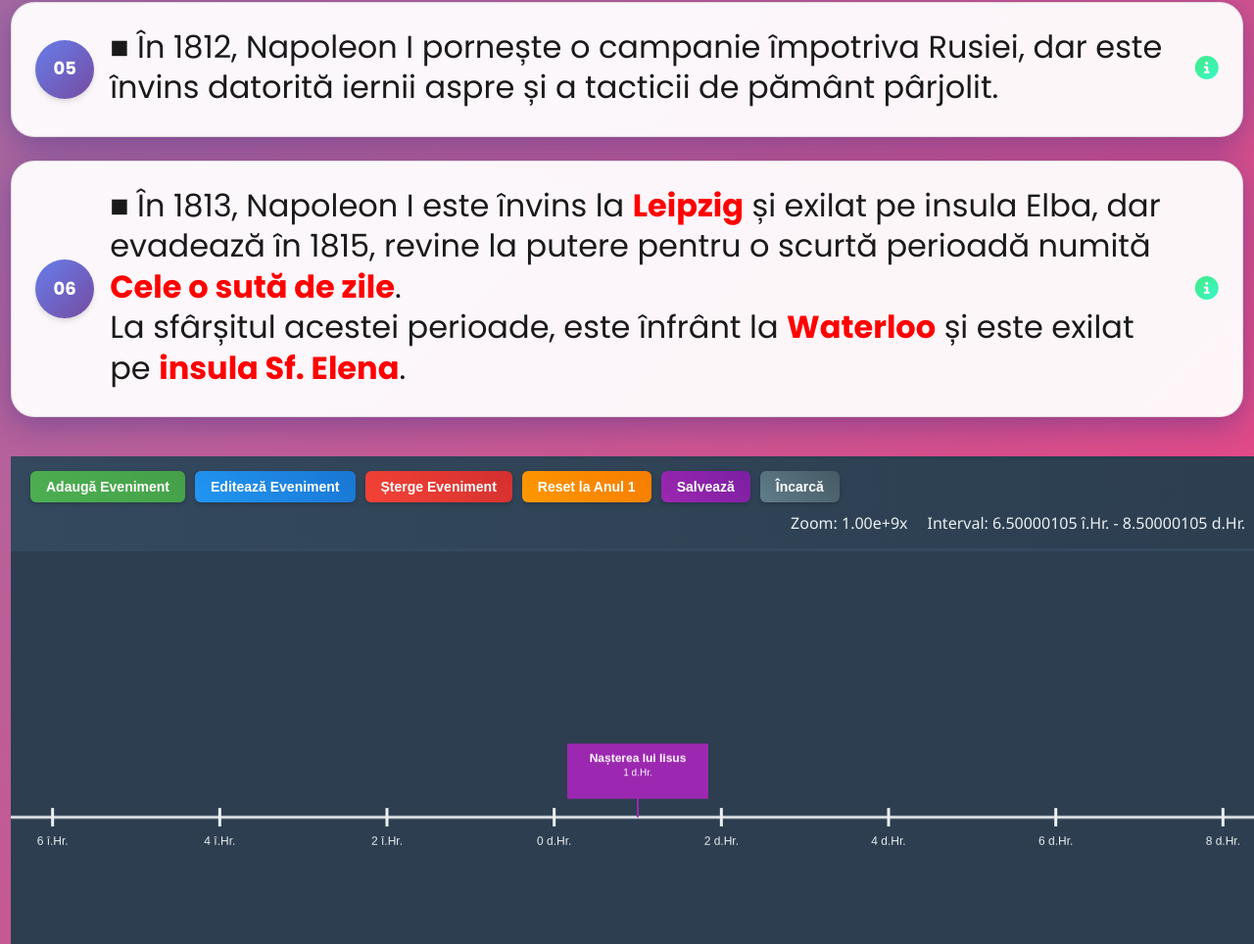
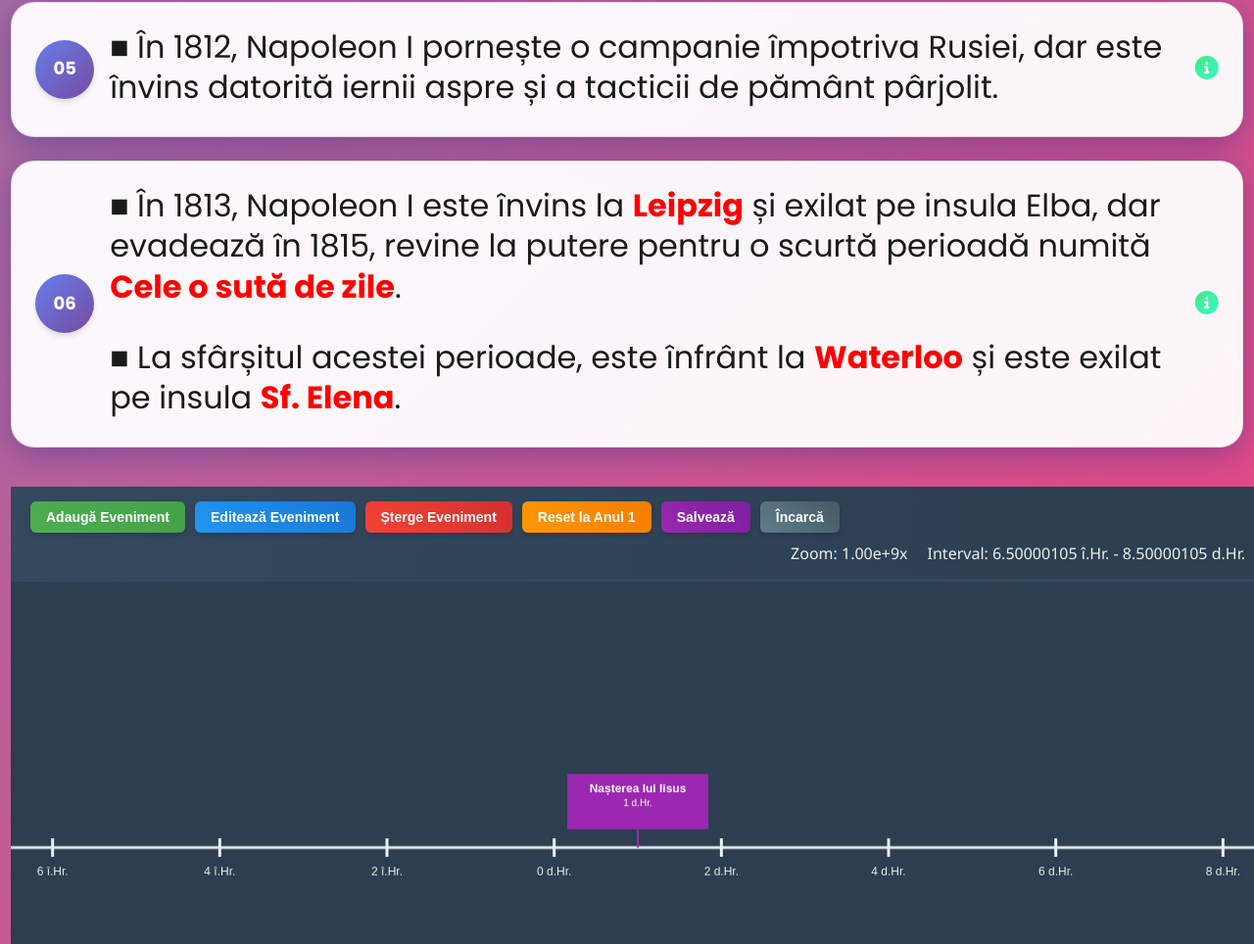
Before and after one commit to Ekry17/Istoria, a plain HTML site: page 6_16_ Napoleon_Bonaparte.html in a window 1280 px wide. Shown: the part 1198-2162 px from the top of the page at 98% size. Drawn offline with Linux system fonts and the light colour scheme.

Commit message:
Update 6_16_ Napoleon_Bonaparte.html

```diff
--- a/6_16_ Napoleon_Bonaparte.html
+++ b/6_16_ Napoleon_Bonaparte.html
@@ -879,7 +879,8 @@ strong {
                             <div class="lesson-card info-card">
                                 <div class="lesson-number neutral-bg">06</div>
                                 <div class="lesson-content">
-                                    <h2>&#9632;&nbsp;În 1813, Napoleon I este învins la <strong>Leipzig</strong> și exilat pe insula Elba, dar evadează în 1815, revine la putere pentru o scurtă perioadă numită <strong>Cele o sută de zile</strong>. <br> La sfârșitul acestei perioade, este înfrânt la <strong>Waterloo</strong> și este exilat pe <strong>insula Sf. Elena</strong>.</h2>
+                                    <h2>&#9632;&nbsp;În 1813, Napoleon I este învins la <strong>Leipzig</strong> și exilat pe insula Elba, dar evadează în 1815, revine la putere pentru o scurtă perioadă numită <strong>Cele o sută de zile</strong>.</h2> <br>
+                                    <h2>&#9632;&nbsp;La sfârșitul acestei perioade, este înfrânt la <strong>Waterloo</strong> și este exilat pe insula <strong>Sf. Elena</strong>.</h2>
                                 </div>
                                 <div class="lesson-icon">
                                     <i class="fas fa-info-circle"></i>
```
